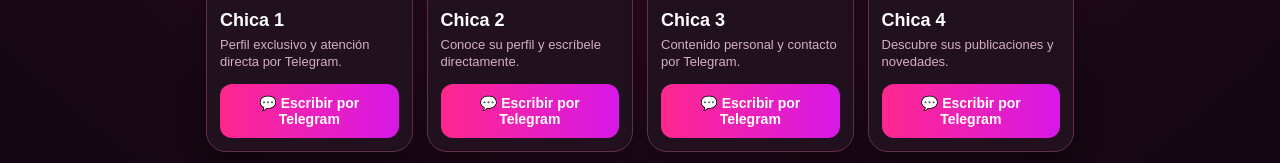
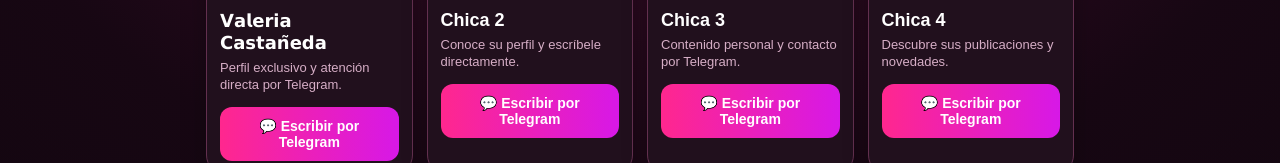
Before and after one commit to chumirivas-commits/lo-mejor-de-todo, a plain HTML site: page index.html in a window 1280 px wide. Shown: the part 567-730 px from the top of the page. Drawn offline with Linux system fonts and the light colour scheme.

Commit message:
Update index.html

```diff
--- a/index.html
+++ b/index.html
@@ -1,3 +1,4 @@
+
 <!DOCTYPE html>
 <html lang="es">
 <head>
@@ -184,8 +185,8 @@
 
     const creators = [
       {
-        name: "Chica 1",
-        username: "usuario1",
+        name: "𝗩𝗮𝗹𝗲𝗿𝗶𝗮 𝗖𝗮𝘀𝘁𝗮𝗻̃𝗲𝗱𝗮",
+        username: "valeriapreum",
         emoji: "💎",
         description: "Perfil exclusivo y atención directa por Telegram."
       },
```
